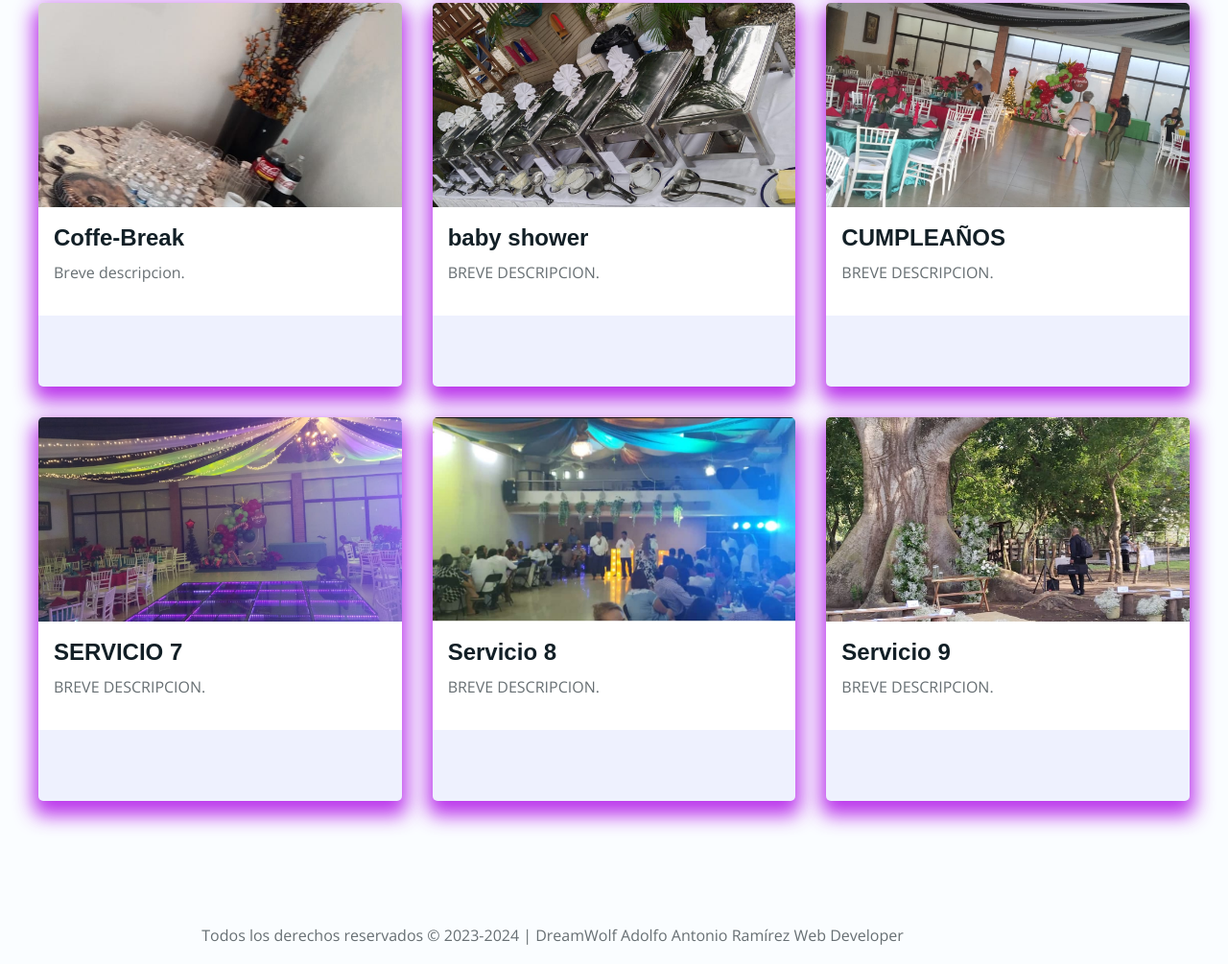
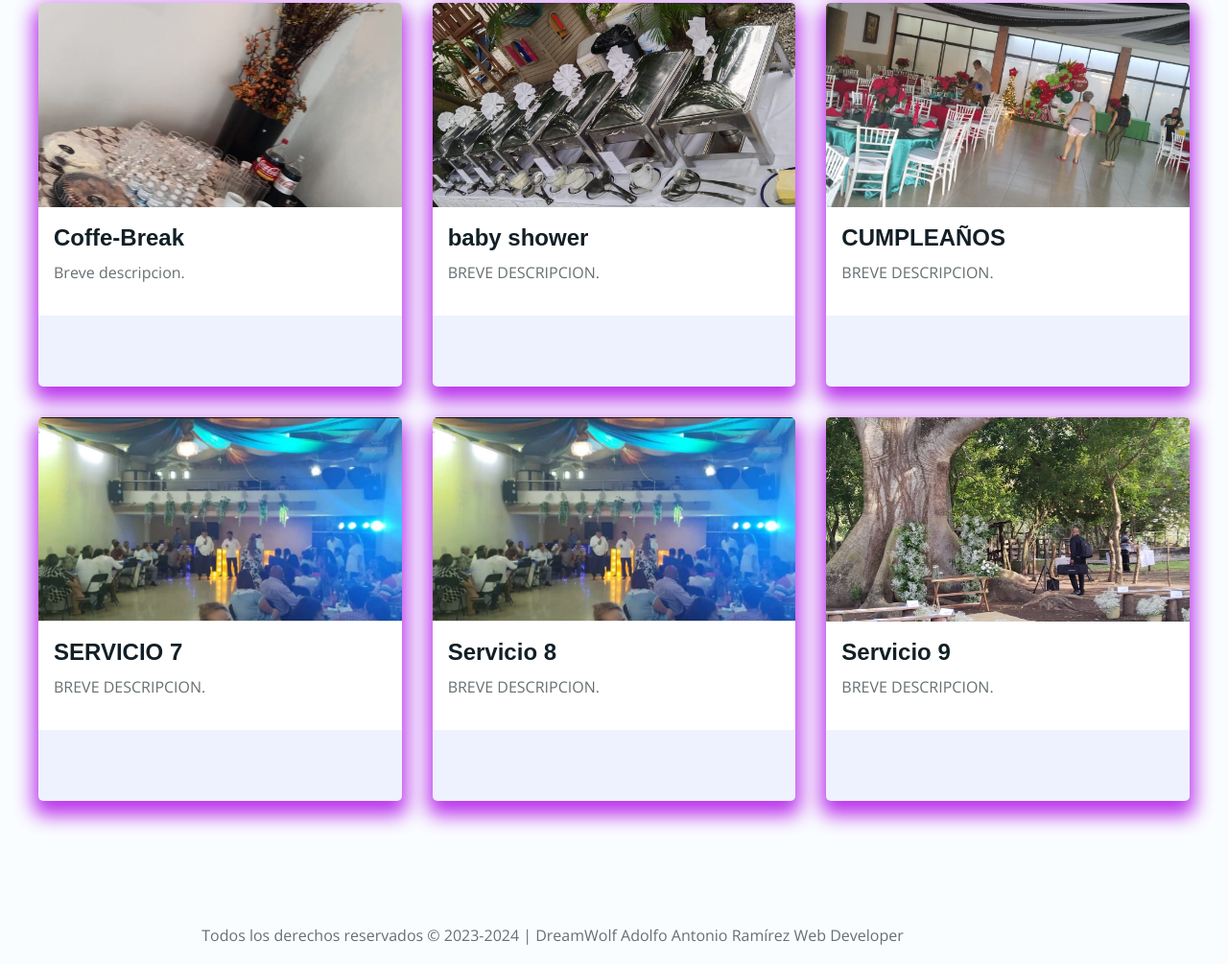
Before and after one commit to lobobandido/GRUPOAR, a plain HTML site: page servicios.html in a window 1280 px wide. Shown: the part 683-1688 px from the top of the page at 96% size. Drawn offline with nearby package versions, Linux system fonts and the light colour scheme; some icons are missing; a web font is replaced by a local one.

Commit message:
INITIALCOMMIT

```diff
--- a/servicios.html
+++ b/servicios.html
@@ -116,7 +116,7 @@
 
         <article class="card-project">
           <div class="image-container">
-            <img src="/servicio19.jpg" alt="Proyecto 1">
+            <img src="/GAR_2025.jpg" alt="Proyecto 1">
           </div>
           <div>
             <h3>SERVICIO 7</h3>
```
Also changed, not shown: index.html (+1 -1 lines).
